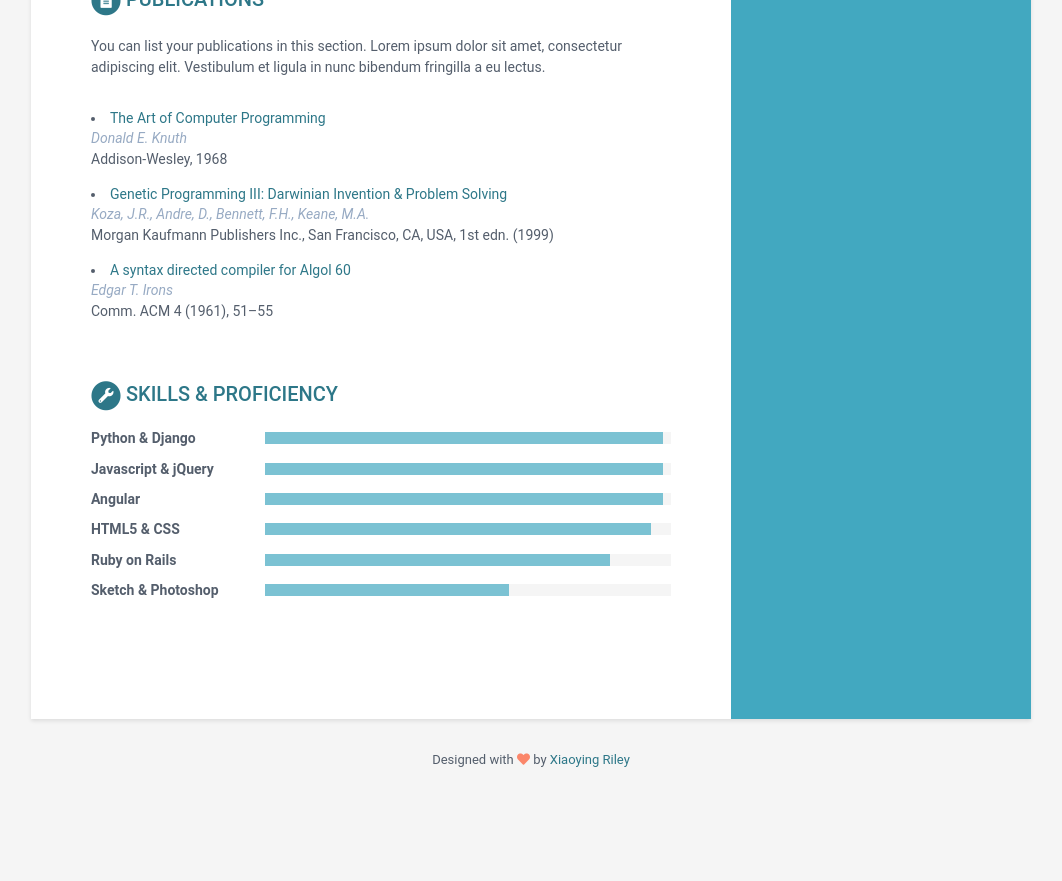
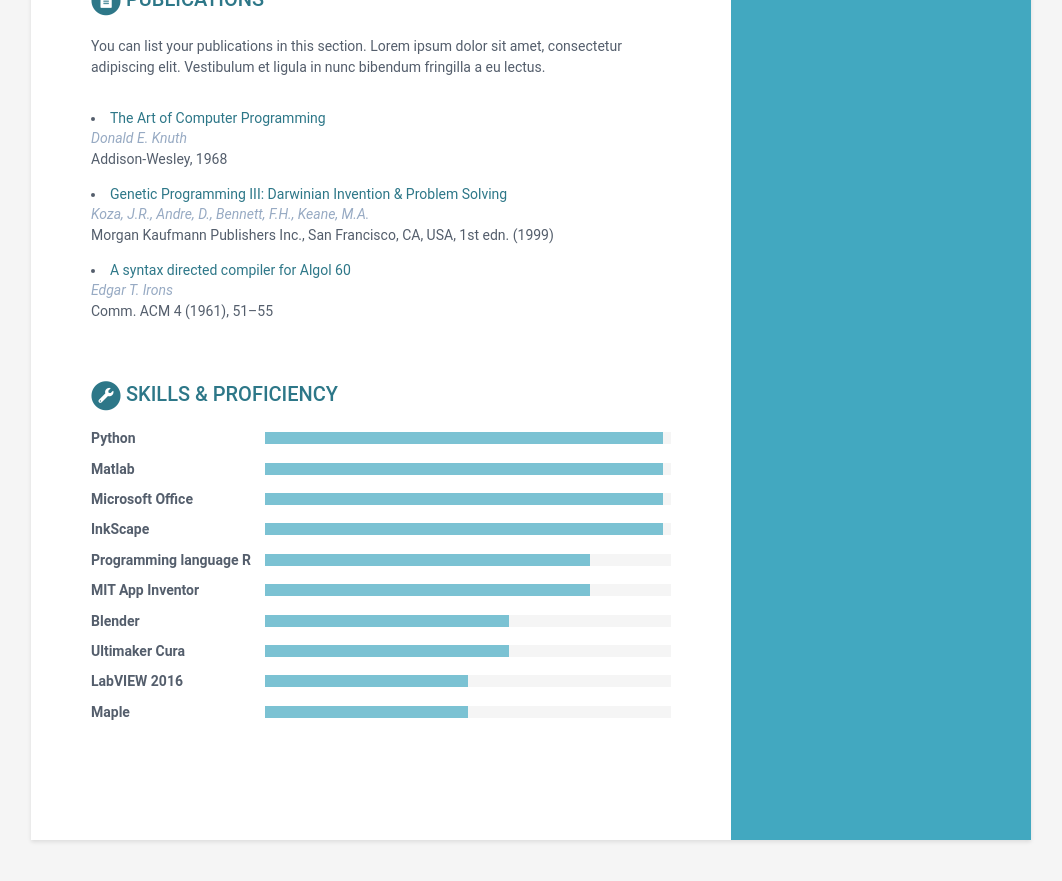
Before and after one commit to AndreaBehan/AndreaBehanova.github.io, a Jekyll site: the page built from index.html, in a window 1280 px wide and 900 px high, scrolled down 1765 px. Shown: the top 881 px of the window, without its empty margins (109-1171 px from the left). Built offline with Jekyll 4.4.1, drawn with Linux system fonts in a browser that asks for light colours; before the commit the page ends 2565 px from its top, so only the background shows below that.

Commit message:
Update data.yml

```diff
--- a/_data/data.yml
+++ b/_data/data.yml
@@ -229,23 +229,35 @@ skills:
     title: Skills &amp; Proficiency
 
     toolset:
-      - name: Python & Django
+      - name: Python
         level: 98%
 
-      - name: Javascript & jQuery
+      - name: Matlab
         level: 98%
 
-      - name: Angular
+      - name: Microsoft Office
         level: 98%
 
-      - name: HTML5 & CSS
-        level: 95%
+      - name: InkScape
+        level: 98%
 
-      - name: Ruby on Rails
-        level: 85%
+      - name: Programming language R
+        level: 80%
 
-      - name: Sketch & Photoshop
+      - name: MIT App Inventor
+        level: 80%
+
+      - name: Blender
         level: 60%
 
-footer: >
-    Designed with <i class="fas fa-heart"></i> by <a href="http://themes.3rdwavemedia.com" target="_blank" rel="nofollow">Xiaoying Riley</a>
+      - name: Ultimaker Cura
+        level: 60%
+
+      - name: LabVIEW 2016
+        level: 50%
+
+      - name: Maple
+        level: 50%
+
+# footer: >
+#     Designed with <i class="fas fa-heart"></i> by <a href="http://themes.3rdwavemedia.com" target="_blank" rel="nofollow">Xiaoying Riley</a>
```
